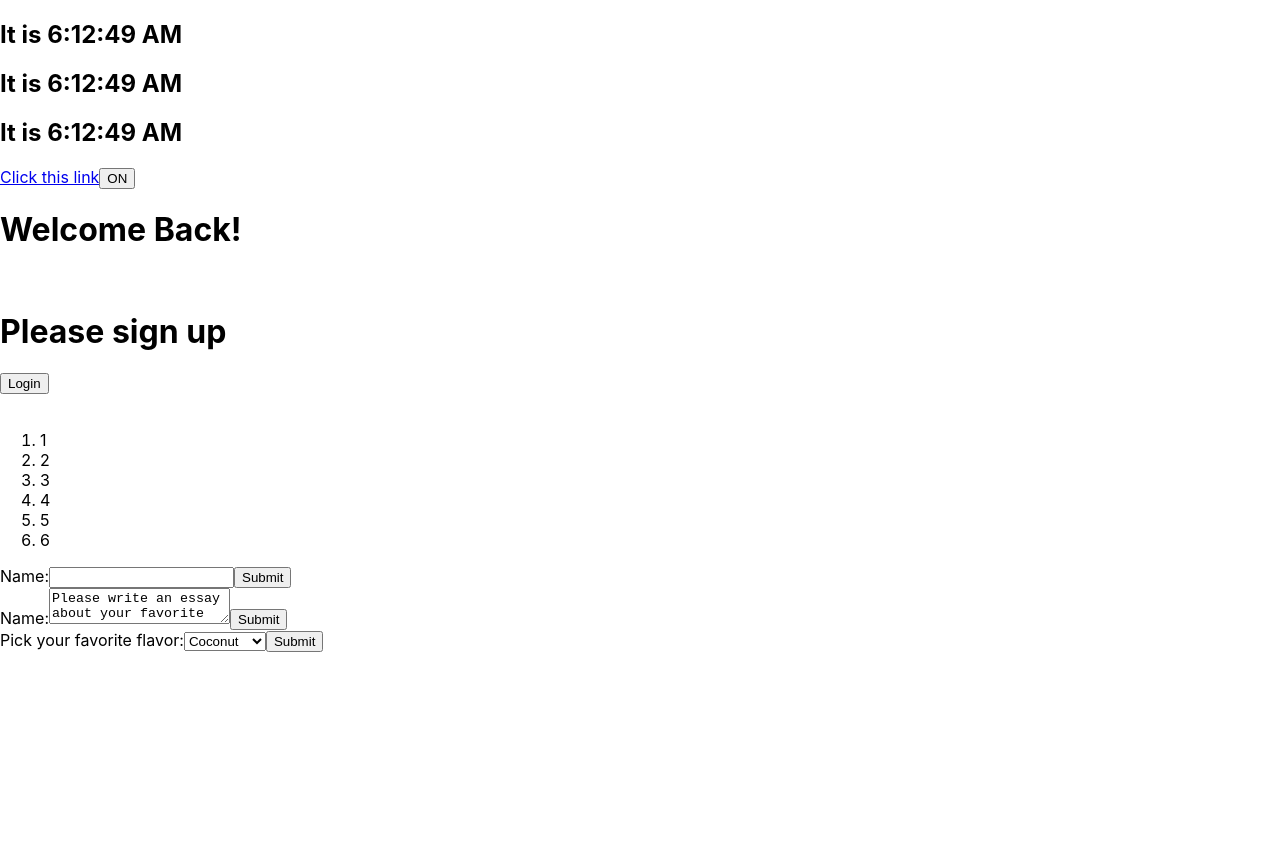
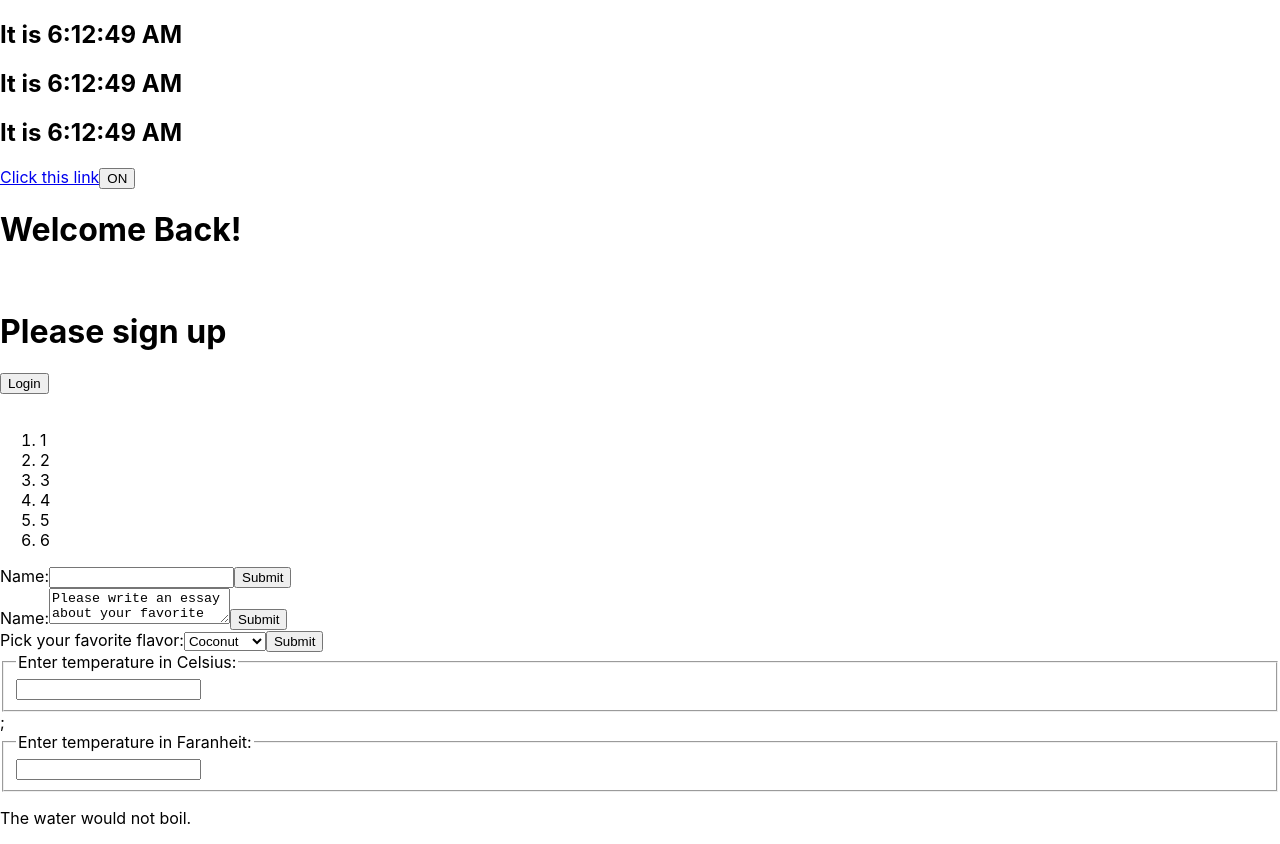
Before and after one commit to abhishekxix/hello-world-react, a React (Create React App) app: page / in a window 1280 px wide. Before the commit the page ends 800 px from the top, so only its background shows below. Built offline with nearby package versions, Linux system fonts and the light colour scheme.

Commit message:
Lifting state

```diff
--- /dev/null
+++ b/src/Convertor.js
@@ -0,0 +1,21 @@
+const Convertor = {
+  toCelsius(faranheit) {
+    return ((faranheit - 32) * 5) / 9;
+  },
+
+  toFaranheit(celsius) {
+    return (celsius * 9) / 5 + 32;
+  },
+
+  tryConvert(temperature, convert) {
+    const input = parseFloat(temperature);
+    if (Number.isNaN(input)) {
+      return '';
+    }
+    const output = convert(input);
+    const rounded = Math.round(output * 1000) / 1000;
+    return rounded.toString();
+  },
+};
+
+export default Convertor;
--- /dev/null
+++ b/src/TemperatureCalculator.js
@@ -0,0 +1,59 @@
+import React from 'react';
+import TemperatureInput from './TemperatureInput';
+import Convertor from './Convertor';
+
+function BoilingVerdict(props) {
+  return props.celsius >= 100 ? (
+    <p>The water would boil.</p>
+  ) : (
+    <p>The water would not boil.</p>
+  );
+}
+
+class Calculator extends React.Component {
+  constructor(props) {
+    super(props);
+    this.state = { temperature: '', scale: 'c' };
+  }
+
+  handleCelsiusChange = (temperature) => {
+    this.setState({ temperature, scale: 'c' });
+  };
+
+  handleFaranheitChange = (temperature) => {
+    this.setState({ temperature, scale: 'f' });
+  };
+
+  render() {
+    const scale = this.state.scale;
+    const temperature = this.state.temperature;
+    const celsius =
+      scale === 'f'
+        ? Convertor.tryConvert(temperature, Convertor.toCelsius)
+        : temperature;
+
+    const faranheit =
+      scale === 'c'
+        ? Convertor.tryConvert(temperature, Convertor.toFaranheit)
+        : temperature;
+
+    return (
+      <div>
+        <TemperatureInput
+          scale="c"
+          temperature={celsius}
+          onTemperatureChange={this.handleCelsiusChange}
+        />
+        ;
+        <TemperatureInput
+          scale="f"
+          temperature={faranheit}
+          onTemperatureChange={this.handleFaranheitChange}
+        />
+        <BoilingVerdict celsius={parseFloat(celsius)} />
+      </div>
+    );
+  }
+}
+
+export default Calculator;
--- /dev/null
+++ b/src/TemperatureInput.js
@@ -0,0 +1,31 @@
+import React from 'react';
+
+const scaleNames = {
+  c: 'Celsius',
+  f: 'Faranheit',
+};
+
+class TemperatureInput extends React.Component {
+  constructor(props) {
+    super(props);
+    this.state = { temperature: '' };
+  }
+
+  handleChange = (e) => {
+    this.props.onTemperatureChange(e.target.value);
+  };
+
+  render() {
+    const temperature = this.props.temperature;
+    const scale = this.props.scale;
+
+    return (
+      <fieldset>
+        <legend>Enter temperature in {scaleNames[scale]}:</legend>{' '}
+        <input value={temperature} onChange={this.handleChange} />
+      </fieldset>
+    );
+  }
+}
+
+export default TemperatureInput;
--- a/src/index.js
+++ b/src/index.js
@@ -10,6 +10,7 @@
 import NameForm from './NameForm';
 import EssayForm from './EssayForm';
 import FlavorForm from './FlavorForm';
+import Calculator from './TemperatureCalculator';
 import reportWebVitals from './reportWebVitals';
 
 ReactDOM.render(
@@ -28,6 +29,7 @@
     <NameForm />
     <EssayForm />
     <FlavorForm />
+    <Calculator />
   </React.StrictMode>,
   document.getElementById('root')
 );
```
